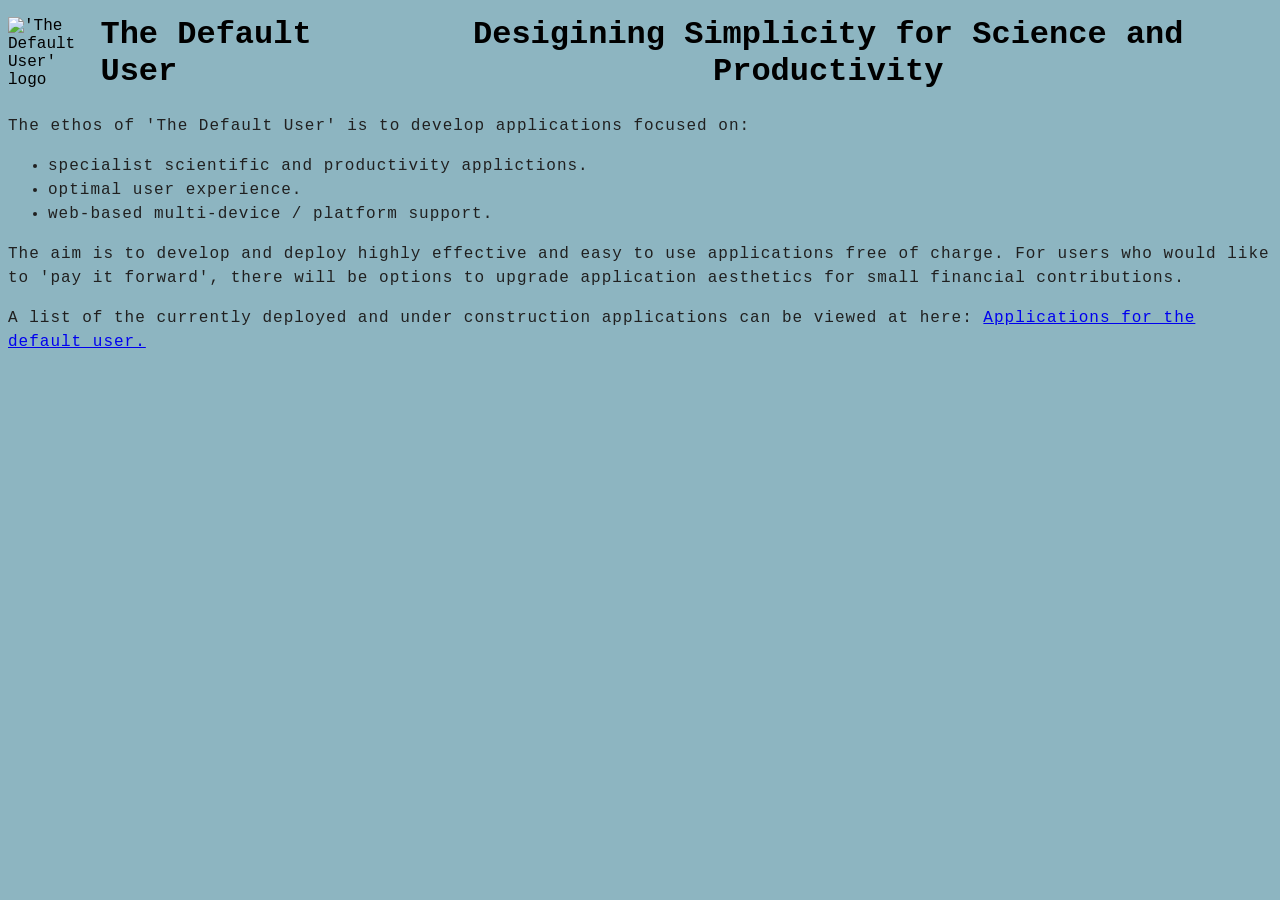
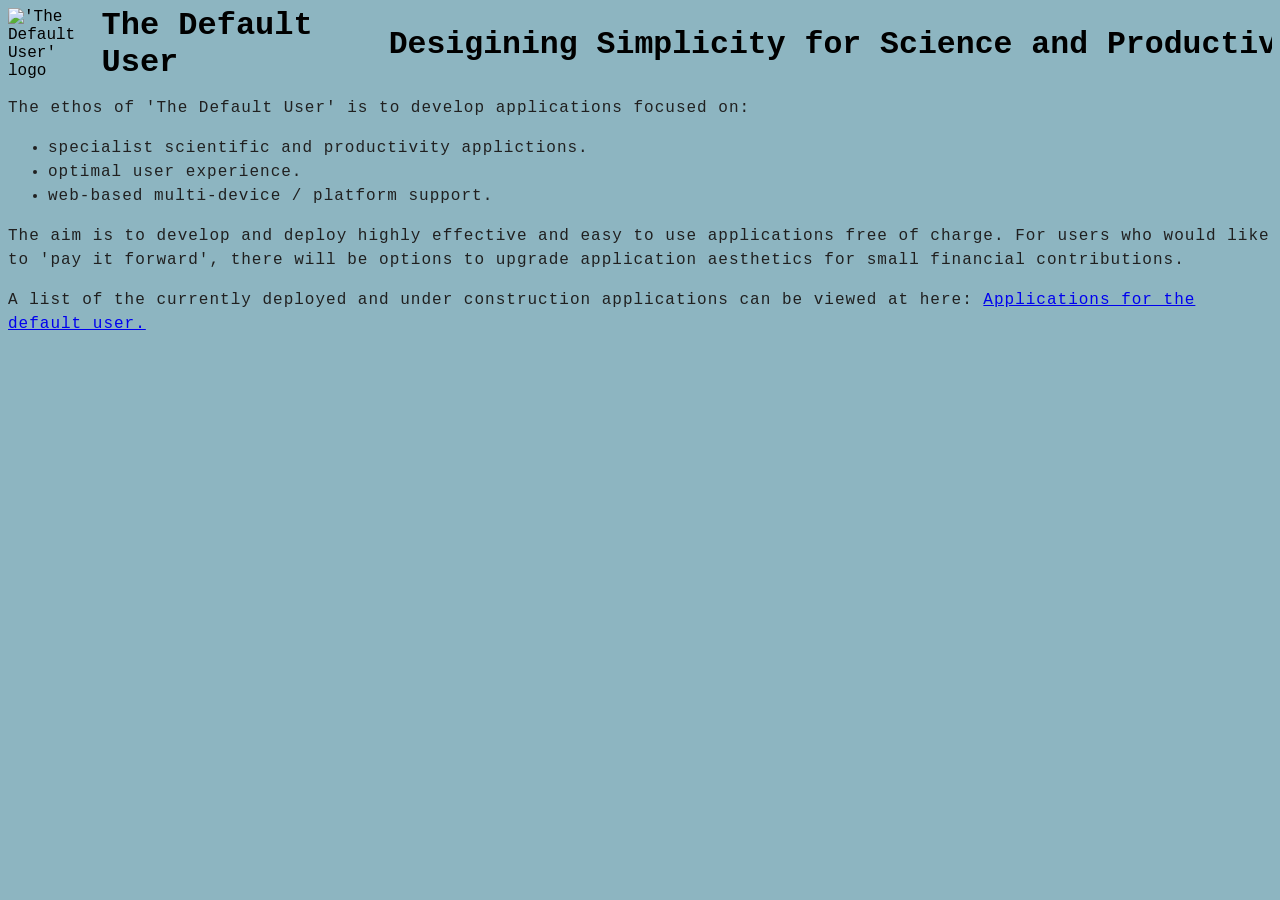

header is ready

--- a/src/styles/styles.css
+++ b/src/styles/styles.css
@@ -31,7 +31,7 @@ html {
   display: flex;
   align-items: center;
   width: 100%;
-  height: 10vh;
+  height: 8vh;
 
   overflow: hidden;
   
@@ -47,12 +47,11 @@ html {
 }
 
 .typewriter-header>h1 {
-  
+
   position: relative;
-  font-size: clamp(3.5vh, 7vh, 7vw); /* min 2rem, preferred 7vh, max 8vw */
+  font-size: clamp(2rem, 7vh, 7vw); /* min 2rem, preferred 7vh, max 8vw */
 
   margin: 0;
-  padding: 0 0;
   color: rgb(71, 118, 161);
   text-shadow: 3px 3px 1px black;
 
@@ -71,21 +70,24 @@ html {
   to { width: 100% }
 } 
 
-  @keyframes blink-caret {
+@keyframes blink-caret {
   0%, 50% { border-color: rgb(71, 118, 161); }
   100% { border-color: transparent; }
  }
 
-.logo-header h2 {
+h2 {
   font-size: 32px;
   text-align: center;
+  margin: 0;
+  font-size: clamp(1rem, 3vw, 3.5vh); /* min 2rem, preferred 7vh, max 8vw */
+  white-space: nowrap;
+  overflow: hidden;
+  padding: 0.5rem 0;
 }
 
 /* -- ANIMATION START --
 CSS animation adapted from tutorial at:
 https://www.smashingmagazine.com/2024/04/infinite-scrolling-logos-html-css/ */
-
-
 .marquee {
 
   /* variables to control the animation */
